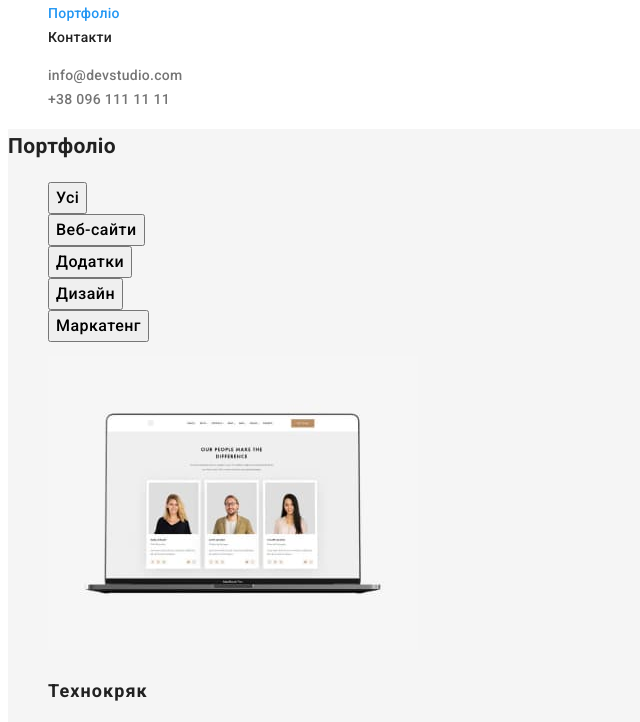
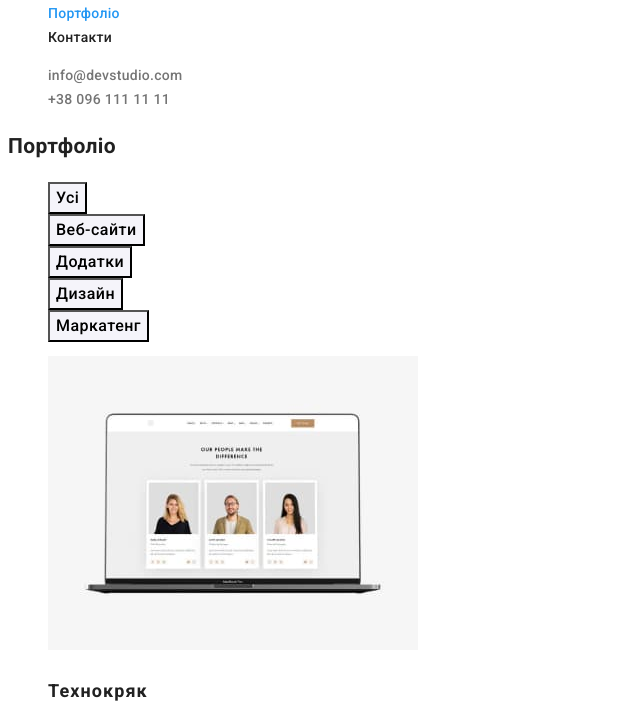
Before and after one commit to BohdanHubin/goit-markup-hw-02, a plain HTML site: page portfolio.html in a window 1280 px wide. Shown: the part 76-798 px from the top of the page, without its empty margins (0-640 px from the left). Drawn offline with Linux system fonts and the light colour scheme.

Commit message:
Правит стили на старницах index adn portfolio

```diff
--- a/css/styles.css
+++ b/css/styles.css
@@ -14,12 +14,11 @@
 
 body {
     font-family: 'Roboto', sans-serif;
-    font-weight: 400;
     font-size: 14px;
     line-height: 1.71;
     letter-spacing: 0.03em;
     color: var(--text-color);
-
+    background-color: var(--base-backgroud-color);
 
 }
 
@@ -119,9 +118,7 @@ color: var(--accent-color);
 
 /* section */
 
-.section {
-    background-color: var(--background-color);
-}
+
 
 .section-title {
         font-weight: 700;
@@ -206,9 +203,6 @@ color: var(--accent-color);
 
 /* Portfolio */
 
-.portfolio {
-    background-color: var(--background-color);
-}
 
 .portfolio-main-title {
     color: var(--title-color);
@@ -226,6 +220,8 @@ color: var(--accent-color);
         line-height: 1.62;
         text-align: center;
         letter-spacing: 0.03em;
+
+        background-color: var(--third-background-color);
 
         cursor: pointer;
 
```
